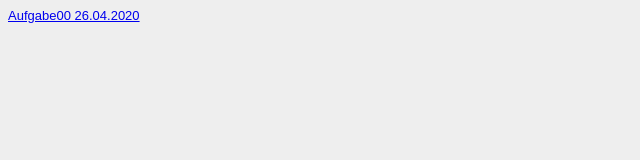
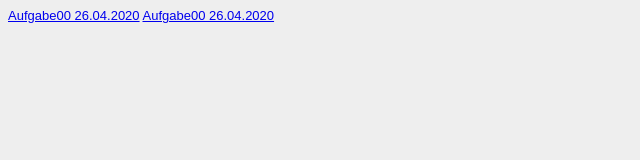
Before and after one commit to ChristianHauser/gis_SoSe2020, a plain HTML site: page Steckbrief/steckbrief.htm in a window 1280 px wide. Shown: the whole page, without its empty margins (0-640 px from the left). Drawn offline with Linux system fonts and the light colour scheme.

Commit message:
Abgabe01

```diff
--- a/Steckbrief/steckbrief.htm
+++ b/Steckbrief/steckbrief.htm
@@ -16,5 +16,6 @@ body {
 	<!-- Hier die Links zu den gelösten Aufgaben einstellen, aktuelle oben, alte stehen lassen! Format: Aufgabenbezeichnung, Datum -->
 
 	<a href="https://christianhauser.github.io/gis_SoSe2020/Aufgabe00/index.html" target="_blank" >Aufgabe00 26.04.2020</a>
+	<a href="https://christianhauser.github.io/gis_SoSe2020/Aufgabe01/index.html" target="_blank" >Aufgabe00 26.04.2020</a>
 </body>
 </html>
```
